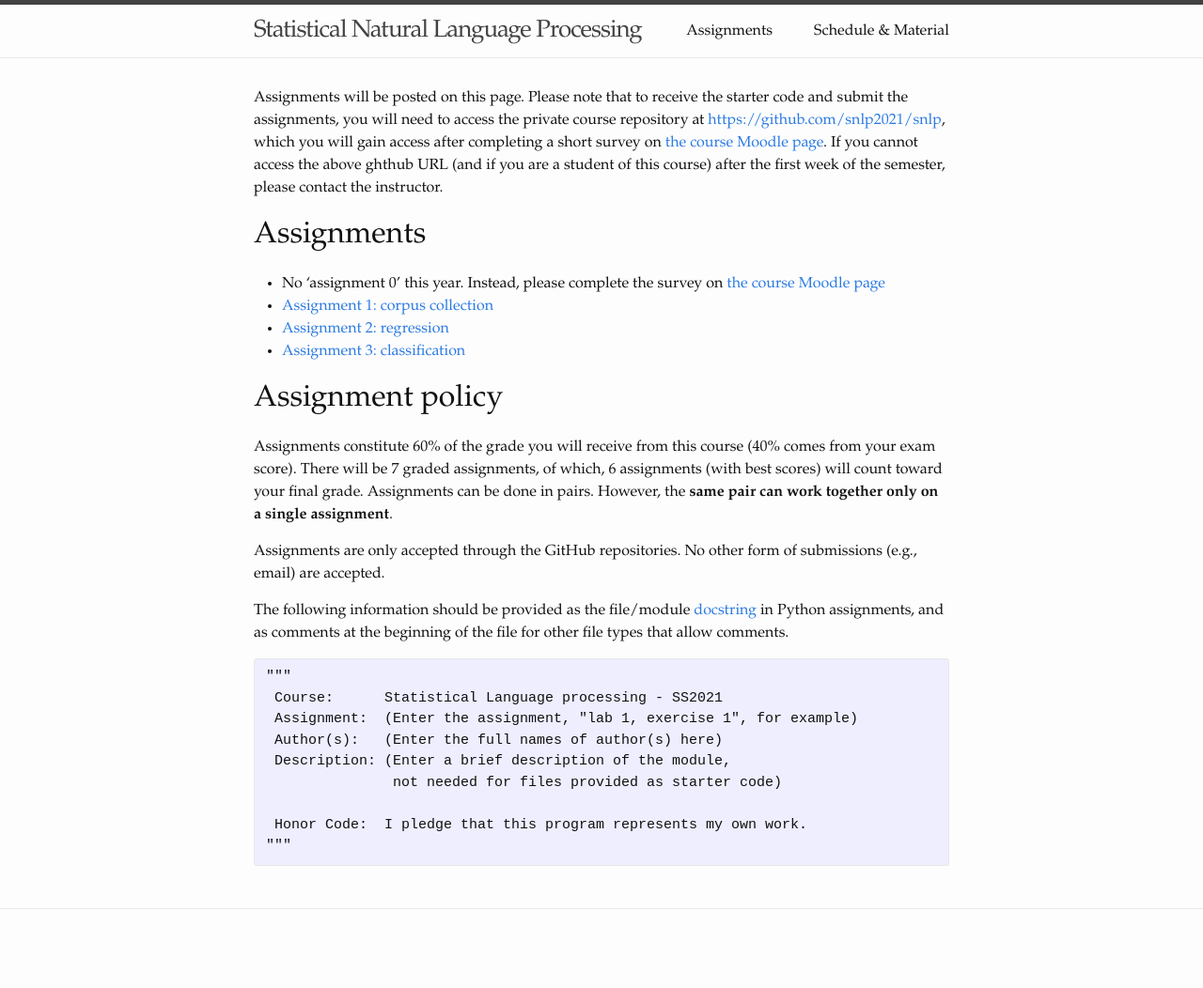
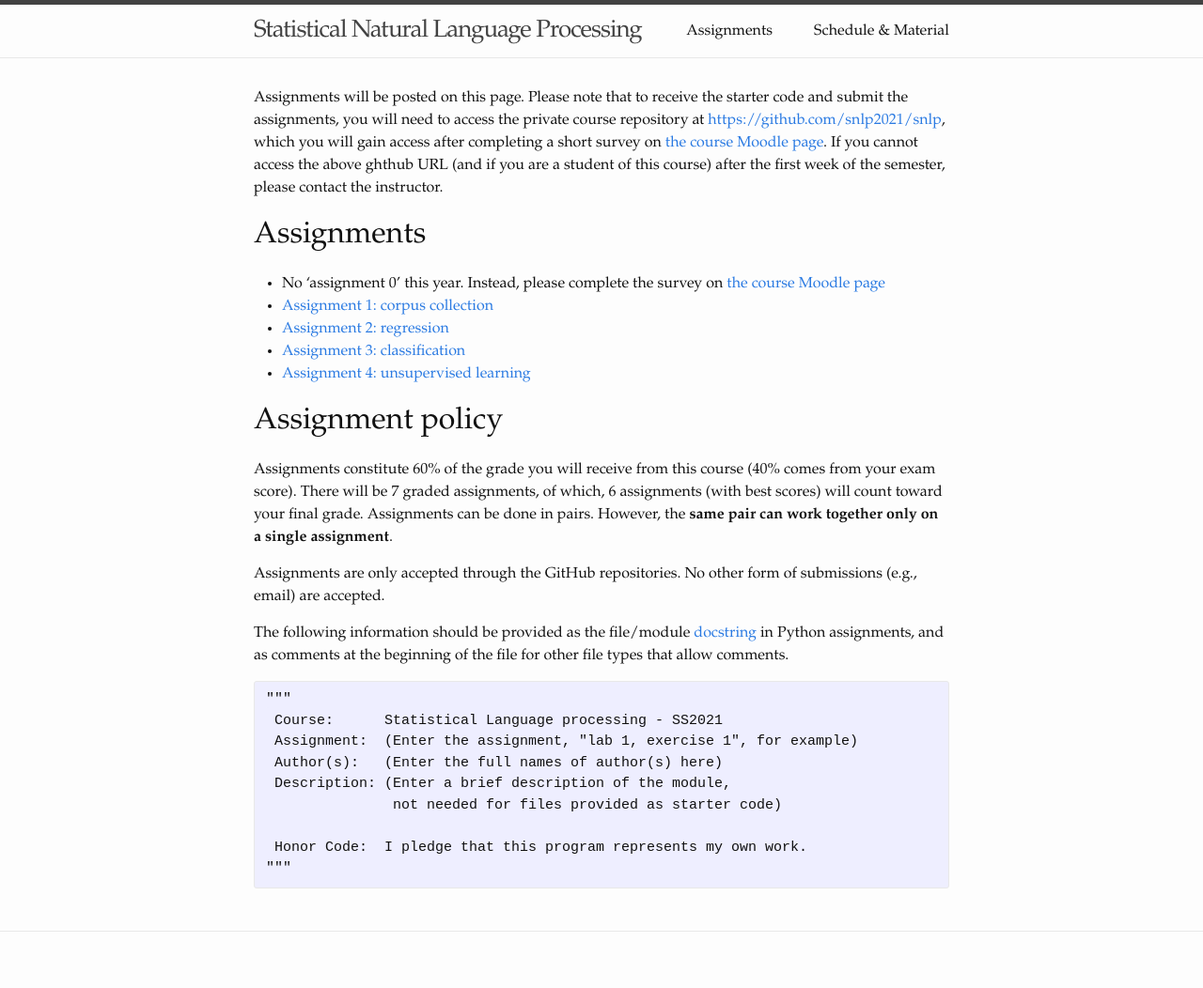
Before and after one commit to snlp2021/snlp2021.github.io, a Jekyll site: the page built from assignments.md, in a window 1280 px wide. Shown: the whole page at 94% size. Built offline with Jekyll 4.4.1, drawn with Linux system fonts in a browser that asks for light colours; before the commit the page ends 1028 px from its top, so only the background shows below that.

Commit message:
Assignment 4.

```diff
--- a/assignments.md
+++ b/assignments.md
@@ -24,6 +24,7 @@ please contact the instructor.
 - [Assignment 1: corpus collection](https://snlp2021.github.io/a1)
 - [Assignment 2: regression](https://snlp2021.github.io/a2)
 - [Assignment 3: classification](https://snlp2021.github.io/a3)
+- [Assignment 4: unsupervised learning](https://snlp2021.github.io/a4)
 
 # Assignment policy
 
```
